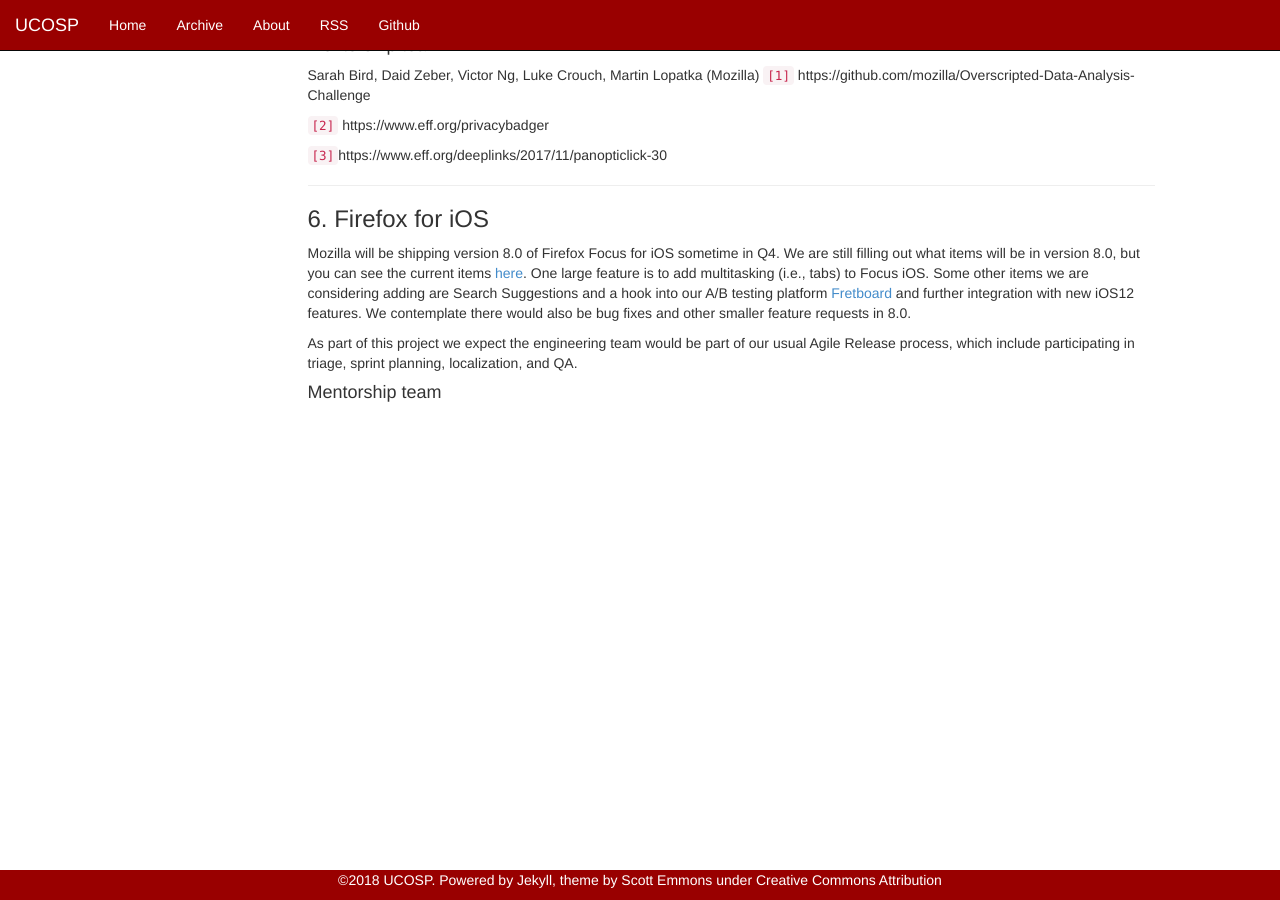
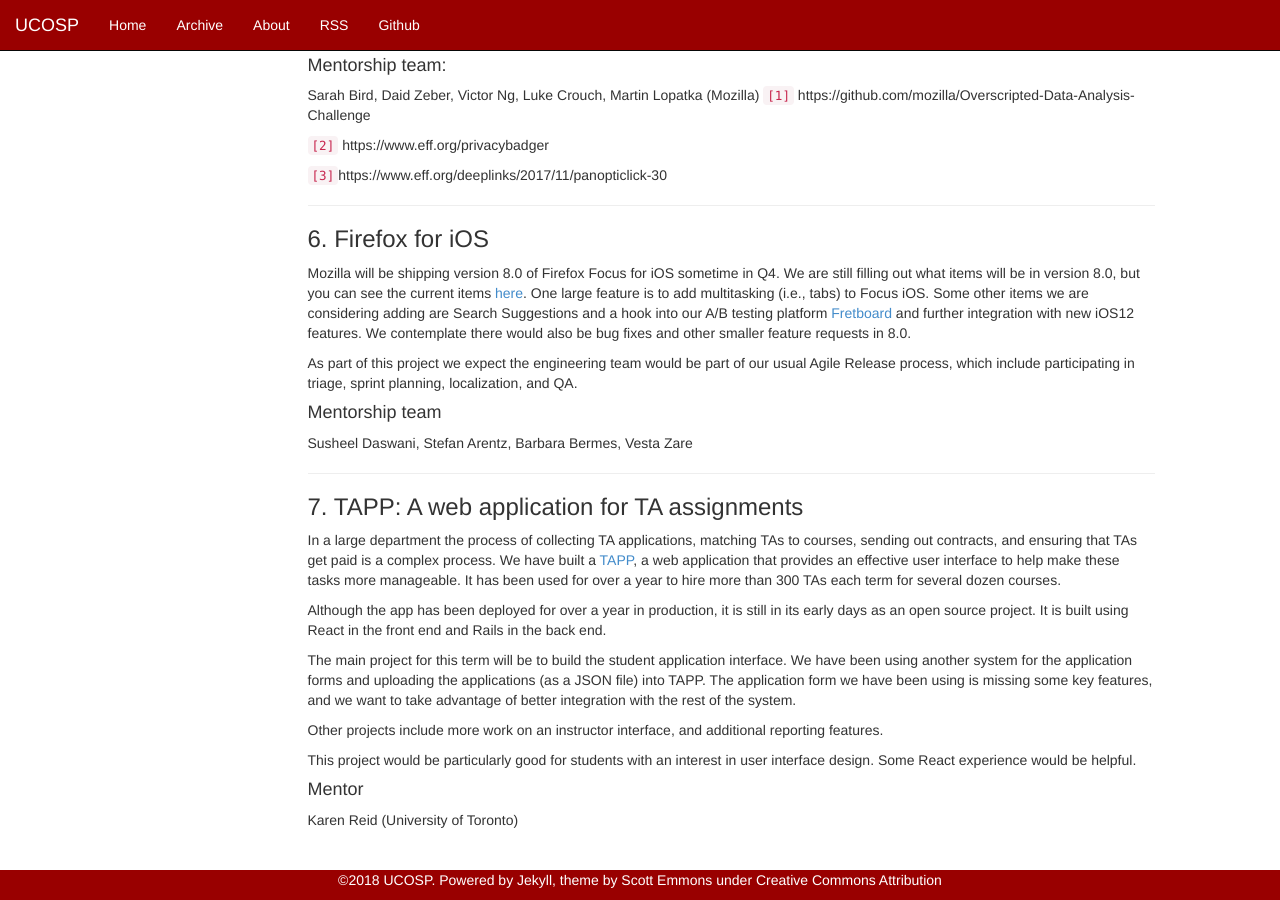
Before and after one commit to ucosp/ucosp.github.io, a Jekyll site: the page built from projects.md, in a window 1280 px wide and 900 px high, scrolled down 3403 px. Built offline with Jekyll 4.4.1, drawn with Linux system fonts in a browser that asks for light colours; some of the changed text lies outside the part shown.

Commit message:
adding final project

```diff
--- a/projects.md
+++ b/projects.md
@@ -15,6 +15,7 @@
   4. **Formulize**
   5. **Tracking Tecnologies on the Modern Web**
   6. **Firefox for iOS**
+  7. **TAPP: A web application for TA assignments**
 
 ---
 ### 1. Review Board
@@ -160,3 +161,21 @@
 As part of this project we expect the engineering team would be part of our usual Agile Release process, which include participating in triage, sprint planning, localization, and QA.
 
 #### Mentorship team
+
+Susheel Daswani, Stefan Arentz, Barbara Bermes, Vesta Zare
+
+---
+### 7. TAPP: A web application for TA assignments
+
+In a large department the process of collecting TA applications, matching TAs to courses, sending out contracts, and ensuring that TAs get paid is a complex process.  We have built a [TAPP](https://github.com/uoft-tapp/tapp-cp), a web application that provides an effective user interface to help make these tasks more manageable.  It has been used for over a year to hire more than 300 TAs each term for several dozen courses.
+
+Although the app has been deployed for over a year in production, it is still in its early days as an open source project.  It is built using React in the front end and Rails in the back end.
+
+The main project for this term will be to build the student application interface.  We have been using another system for the application forms and uploading the applications (as a JSON file) into TAPP.  The application form we have been using is missing some key features, and we want to take advantage of better integration with the rest of the system.
+
+Other projects include more work on an instructor interface, and additional reporting features.
+
+This project would be particularly good for students with an interest in user interface design.  Some React experience would be helpful.
+
+#### Mentor
+Karen Reid (University of Toronto)
```
